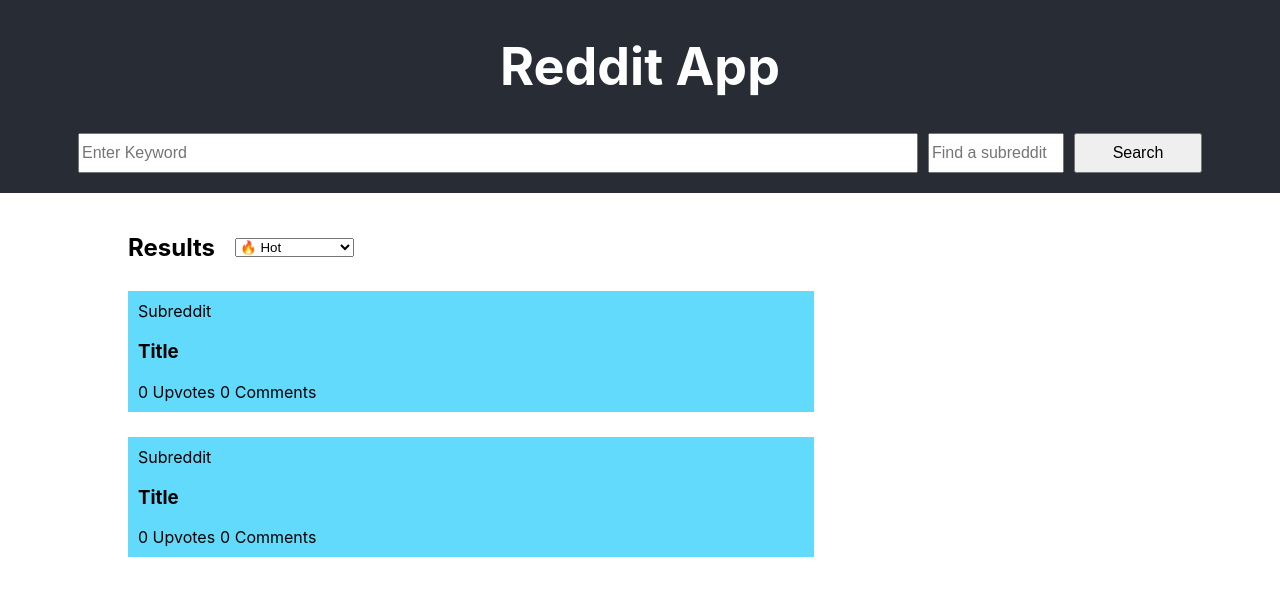
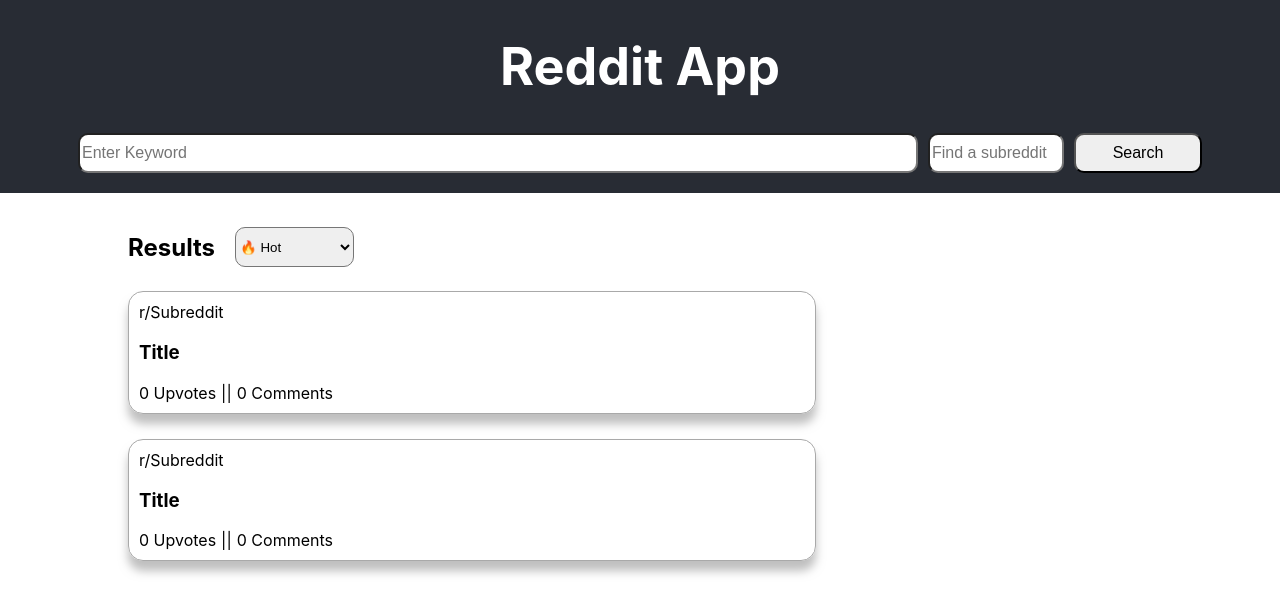
Before and after one commit to fivefootwan/reddit-app, a React (Create React App) app in the folder reddit-app/: page / in a window 1280 px wide. Shown: the top 614 px of the page. Built offline with nearby package versions, Linux system fonts and the light colour scheme.

Commit message:
done with simple design

```diff
--- a/reddit-app/src/App.css
+++ b/reddit-app/src/App.css
@@ -49,22 +49,26 @@
   width: 65%;
   min-width: 200px;
   font-size: 16px;
+  border-radius: 10px;
 }
 
 .Search-Dropdown {
-  min-width: 80px;
+  min-height: 5vh;
+  border-radius: 10px;
 }
 
 .Subreddit-Input{
   width: 10%;
   min-width: 80px;
   font-size: 16px;
+  border-radius: 10px;
 }
 
 .Search-Button {
   width: 10%;
   min-width: 80px;
   font-size: 16px;
+  border-radius: 10px;
 }
 
 .Content-Body {
@@ -90,10 +94,12 @@
 .Result-Card {
   width: 65%;
   min-width: 380px;
-  background-color: #61dafb;
+  border: 1px solid darkgray;
   text-align: left;
   padding: 10px;
   margin-bottom: 15px;
+  border-radius: 15px;
+  box-shadow: 0 10px 10px rgb(128, 128, 128, 0.5);
 }
 
 .Result-Subreddit {
--- a/reddit-app/src/App.js
+++ b/reddit-app/src/App.js
@@ -26,19 +26,21 @@
         </div>
 
         <div className='Result-Card'>
-          <p className='Result-Subreddit'>Subreddit</p>
+          <p className='Result-Subreddit'>r/Subreddit</p>
           <h3>Title</h3>
           <div className='Result-Details'>
             <p>0 Upvotes</p>
+            <p>||</p>
             <p>0 Comments</p>
           </div>
         </div>
 
         <div className='Result-Card'>
-          <p className='Result-Subreddit'>Subreddit</p>
+          <p className='Result-Subreddit'>r/Subreddit</p>
           <h3>Title</h3>
           <div className='Result-Details'>
             <p>0 Upvotes</p>
+            <p>||</p>
             <p>0 Comments</p>
           </div>
         </div>
```
